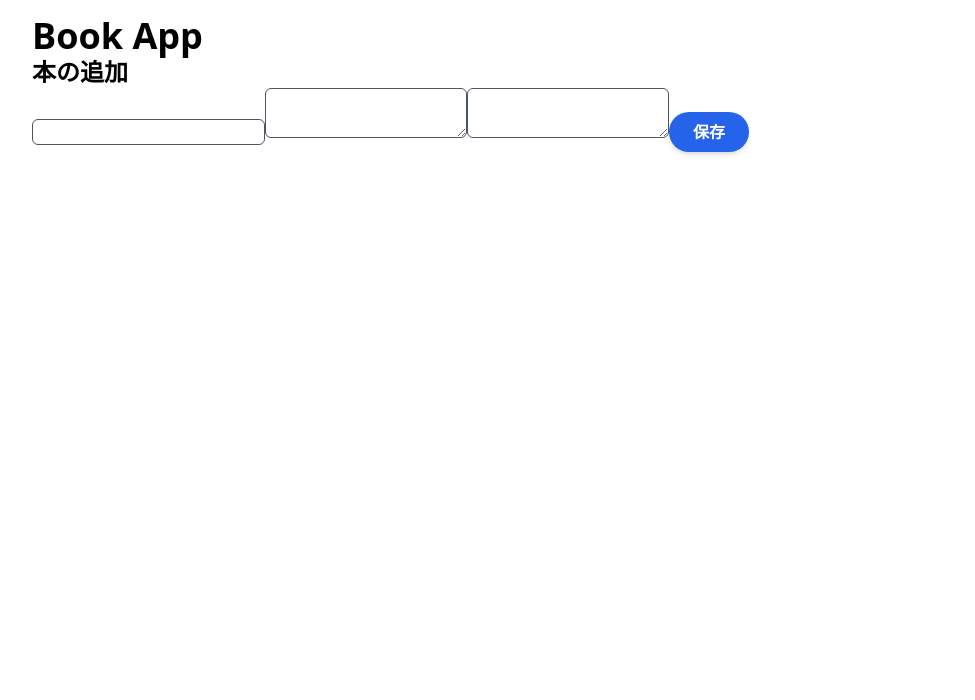
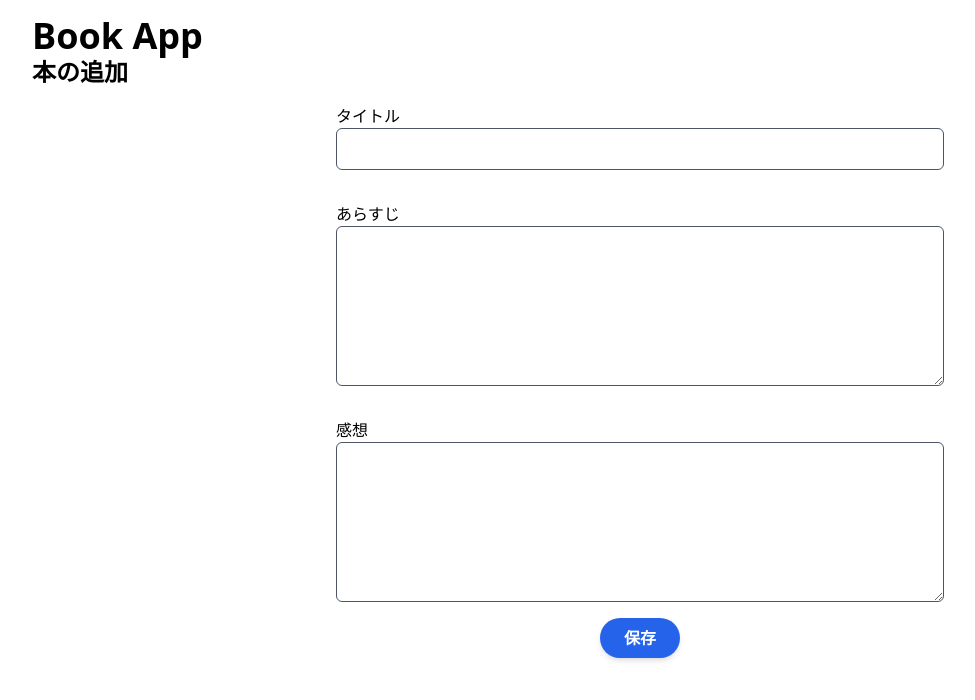
Before and after one commit to tachibanayu24/next-supabase-sample, a Next.js app: page /new in a window 1280 px wide. Shown: the top 700 px of the page, without its empty margins (0-975 px from the left). Built offline with nearby package versions, Linux system fonts and the light colour scheme.

Commit message:
Style new page

```diff
--- a/pages/new.tsx
+++ b/pages/new.tsx
@@ -23,22 +23,39 @@ export default function New() {
     <main className="py-4 px-8">
       <h1 className="text-4xl font-bold">Book App</h1>
       <h2 className="text-2xl font-bold">本の追加</h2>
-      <div>
-        <form onSubmit={handleSubmit}>
-          <input name="title" className="border border-gray-600 rounded-md" />
+
+      <form onSubmit={handleSubmit} className="flex flex-col items-center">
+        {/* htmlForは、htmlでいうところのfor属性
+          jsでは、forは予約語なので、htmlForという名前になっている
+          対応するinputのnameを入れることで、ラベルとinputを紐付けることができる */}
+        <div className="py-4 w-1/2">
+          <label htmlFor="title">タイトル</label>
+          <input
+            name="title"
+            className="block border border-gray-600 rounded-md w-full p-2"
+          />
+        </div>
+
+        <div className="py-4 w-1/2">
+          <label htmlFor="summary">あらすじ</label>
           <textarea
             name="summary"
-            className="border border-gray-600 rounded-md"
+            className="block border border-gray-600 rounded-md w-full h-40 p-2"
           />
+        </div>
+
+        <div className="py-4 w-1/2">
+          <label htmlFor="comment">感想</label>
           <textarea
             name="comment"
-            className="border border-gray-600 rounded-md"
+            className="block border border-gray-600 rounded-md w-full h-40 p-2"
           />
-          <Button size="md" type="submit">
-            保存
-          </Button>
-        </form>
-      </div>
+        </div>
+
+        <Button size="md" type="submit">
+          保存
+        </Button>
+      </form>
     </main>
   );
 }
```
